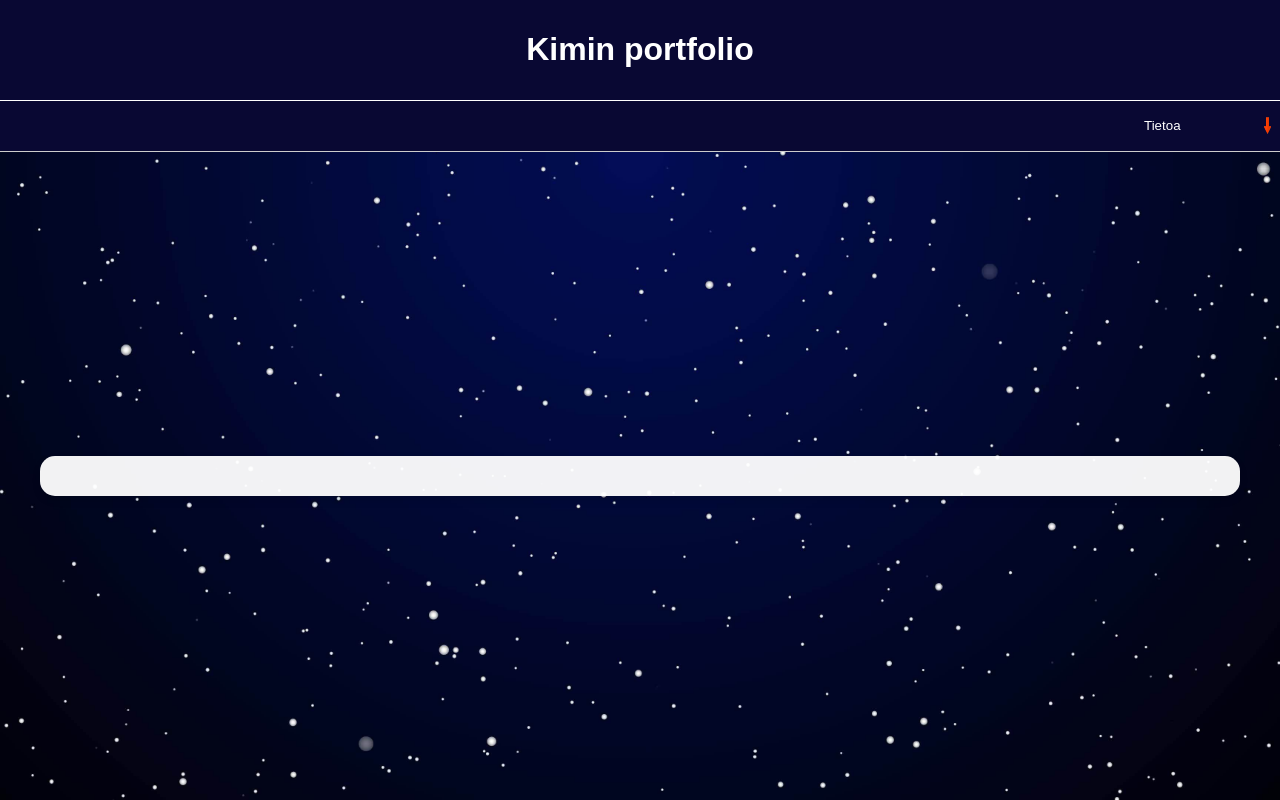
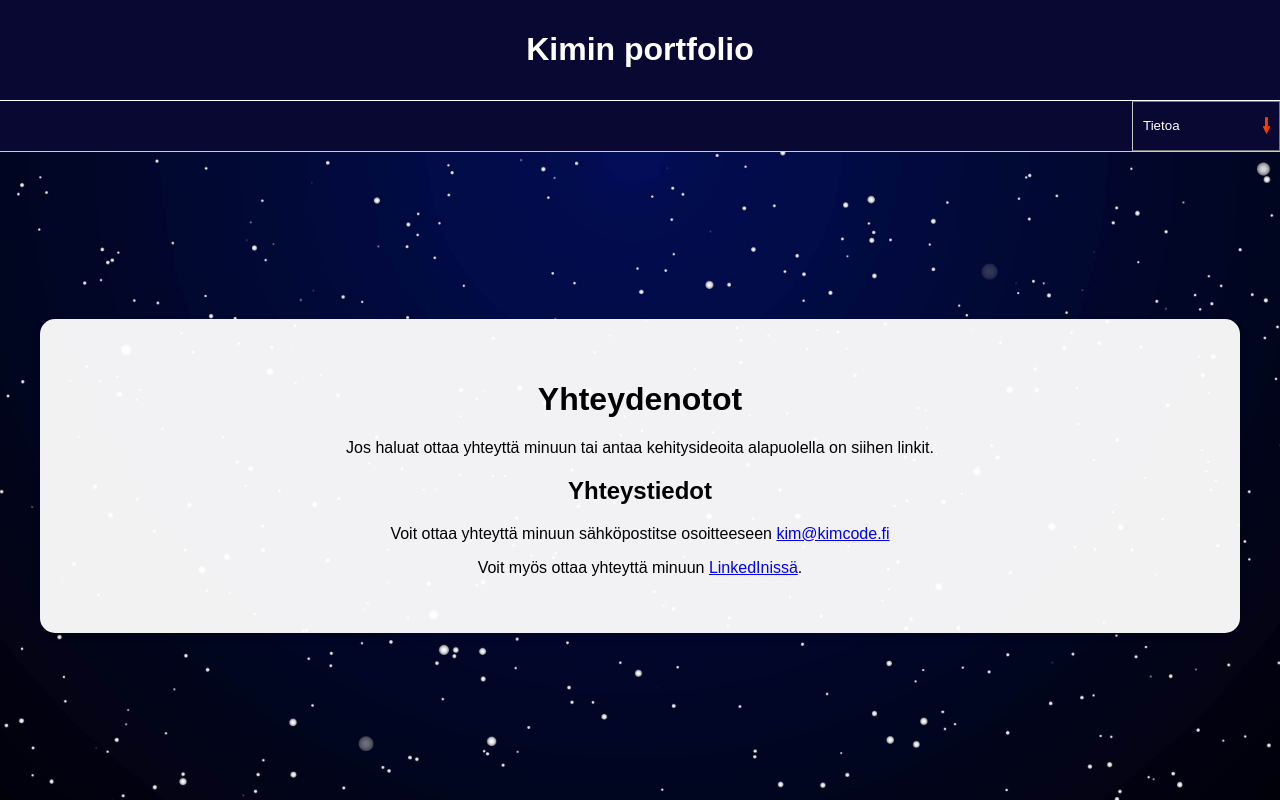
Before and after one commit to KimLof/omat-sivut, a React (Create React App) app: page /yhteys in a window 1280 px wide. Built offline with nearby package versions, Linux system fonts and the light colour scheme.

Commit message:
Lisätty yhteystiedot ja muokattu käärmepeli toimivaksi mobiililaitteessa

```diff
--- a/package.json
+++ b/package.json
@@ -1,5 +1,6 @@
 {
   "name": "omat-sivut",
+  "homepage": "http://kimcode.fi/",
   "version": "0.1.0",
   "private": true,
   "dependencies": {
--- a/src/applications/Tietoa.js
+++ b/src/applications/Tietoa.js
@@ -7,8 +7,9 @@ function Tietoa() {
         <h1>Minusta ja sivustostani</h1>
         <h2>Kuka olen?</h2>
         <p>Olen Kim, 23-vuotias tietojenkäsittelyn opiskelija Savonia-ammattikorkeakoulusta. Olen suorittanut kolme vuotta opintojani ja aikatauluni mukaan valmistunen vuonna 2024 kevään tai syksyn aikana, opinnäytetyöni edistymisestä riippuen.</p>
+        <p>Tarkempaa tietoa minusta löydät <a href="https://www.linkedin.com/in/kimlof/" target="_blank" rel="noopener noreferrer">LinkedIn-profiilistani</a>.</p>
         <h2>Sivustosta</h2>
-        <p>Tämä sivusto on luotu projektinäytteenä että harjoitusalueena uusille taidoille, joita opin matkan varrella. Se on rakennettu käyttäen Reactia ja sivuston ulkoasu on suunniteltu CSS:llä.</p>
+        <p>Tämä sivusto on luotu projektinäytteenä ja harjoitusalueena uusille taidoille, joita opin matkan varrella. Se on rakennettu käyttäen Reactia ja sivuston ulkoasu on suunniteltu CSS:llä.</p>
         <p>Voit tutustua koodiini <a href="https://github.com/KimLof/omat-sivut" target="_blank" rel="noopener noreferrer">GitHubissa</a>. Se tarjoaa katsauksen projektini etenemiseen ja antaa esimerkin koodaustaidoistani.</p>
         <p>Sivun yläkulmassa olevasta pudotusvalikosta löydät valikoiman sovelluksia ja pelejä, joiden parissa olen työskennellyt. Pyrin lisäämään uusia projekteja säännöllisesti, jotta voit seurata kehitystäni ja oppimistani.</p>
     </div>
--- /dev/null
+++ b/src/applications/Yhteys.js
@@ -0,0 +1,19 @@
+import React from 'react';
+
+function Yhteys() {
+    return (
+        <div className="main-content">
+    <div>
+        <h1>Yhteydenotot</h1>
+        <p>Jos haluat ottaa yhteyttä minuun tai antaa kehitysideoita alapuolella on siihen linkit.</p>
+        <h2>Yhteystiedot</h2>
+        <p>Voit ottaa yhteyttä minuun sähköpostitse osoitteeseen <a href="mailto:kim@kimcode.fi">kim@kimcode.fi</a> </p>
+        <p>Voit myös ottaa yhteyttä minuun <a href="https://www.linkedin.com/in/kimlof/" target="_blank" rel="noopener noreferrer">LinkedInissä</a>.</p>
+    </div>
+</div>
+
+
+    );
+}
+
+export default Yhteys;
--- a/src/components/DropdownMenu.js
+++ b/src/components/DropdownMenu.js
@@ -17,6 +17,7 @@ function DropdownMenu() {
       <option value="/saasovellus">Sääsovellus</option>
       <option value="/valuuttamuunnin">Valuuttamuunnin</option>
       <option value="/matopeli">Käärme-peli</option>
+      <option value="/yhteys">Yhteystiedot</option>
     </select>
   );
 }
--- a/src/games/Matopeli.js
+++ b/src/games/Matopeli.js
@@ -66,6 +66,48 @@ function SnakeGame() {
             setHasMoved(false);
         }
     }, [direction, scale, hasMoved, setDirection, setHasMoved]);
+
+    const [touchStart, setTouchStart] = useState({ x: null, y: null });
+    const [touchEnd, setTouchEnd] = useState({ x: null, y: null });
+
+    // Laskee swipe-eleen suunnan
+    const handleTouchStart = (e) => {
+        const touch = e.touches[0];
+        setTouchStart({ x: touch.clientX, y: touch.clientY });
+    };
+
+    const handleTouchMove = (e) => {
+        const touch = e.touches[0];
+        setTouchEnd({ x: touch.clientX, y: touch.clientY });
+    };
+
+    const handleTouchEnd = () => {
+        if (!touchStart.x || !touchStart.y) {
+            return;
+        }
+
+        const deltaX = touchEnd.x - touchStart.x;
+        const deltaY = touchEnd.y - touchStart.y;
+
+        // Käsittele vain suhteellisen selkeät swipe-liikkeet
+        if (Math.abs(deltaX) > Math.abs(deltaY)) { // vaakasuora liike
+            if (deltaX > 0) {
+                setDirection({ x: scale, y: 0 }); // swipe oikealle
+            } else {
+                setDirection({ x: -scale, y: 0 }); // swipe vasemmalle
+            }
+        } else { // pystysuora liike
+            if (deltaY > 0) {
+                setDirection({ x: 0, y: scale }); // swipe alas
+            } else {
+                setDirection({ x: 0, y: -scale }); // swipe ylös
+            }
+        }
+
+        // Nollaa kosketuspisteet
+        setTouchStart({ x: null, y: null });
+        setTouchEnd({ x: null, y: null });
+    };
 
     useEffect(() => {
         if (!gameStarted) return;
@@ -136,6 +178,9 @@ function SnakeGame() {
             </div >
             <div className="game-container">
                 <canvas
+                    onTouchStart={handleTouchStart}
+                    onTouchMove={handleTouchMove}
+                    onTouchEnd={handleTouchEnd}
                     ref={canvasRef}
                     width={`${scale * columns}px`}
                     height={`${scale * rows}px`}
--- a/src/routes/GameRoutes.js
+++ b/src/routes/GameRoutes.js
@@ -7,6 +7,7 @@ import Calculator from '../applications/Laskin';
 import SnakeGame from '../games/Matopeli';
 import Tietoa from '../applications/Tietoa';
 import SovellusTiedot from '../applications/SovellustenTiedot';
+import Yhteys from '../applications/Yhteys';
 
 function GameRoutes() {
     return (
@@ -19,6 +20,7 @@ function GameRoutes() {
                 <Route path="/saasovellus" element={<Weather />} />
                 <Route path="/valuuttamuunnin" element={<CurrencyConverter />} />
                 <Route path="/matopeli" element={<SnakeGame />} />
+                <Route path="/yhteys" element={<Yhteys />} />
             </Routes>
         </div>
     );
--- a/src/styles/App.css
+++ b/src/styles/App.css
@@ -41,7 +41,7 @@
     color: #ffffff; /* Asettaa tekstin värin */
     height: 100%; /* Asettaa elementin korkeuden */
     margin: 0; /* Asettaa sisällön etäisyyden elementin reunoista */
-    border: none; /* Poistaa reunuksen */
+    border-left: 1px solid #ccc; /* Asettaa reunuksen vasemalle*/
     -webkit-appearance: none; /* Poistaa oletusarvoisen ulkoasun */
     -moz-appearance: none; /* Poistaa oletusarvoisen ulkoasun */
     appearance: none; /* Poistaa oletusarvoisen ulkoasun */
```
Also changed, not shown: 2 other files (tests, documents, lock files or other folders). Lines whose indentation alone changed are shown as unchanged.
